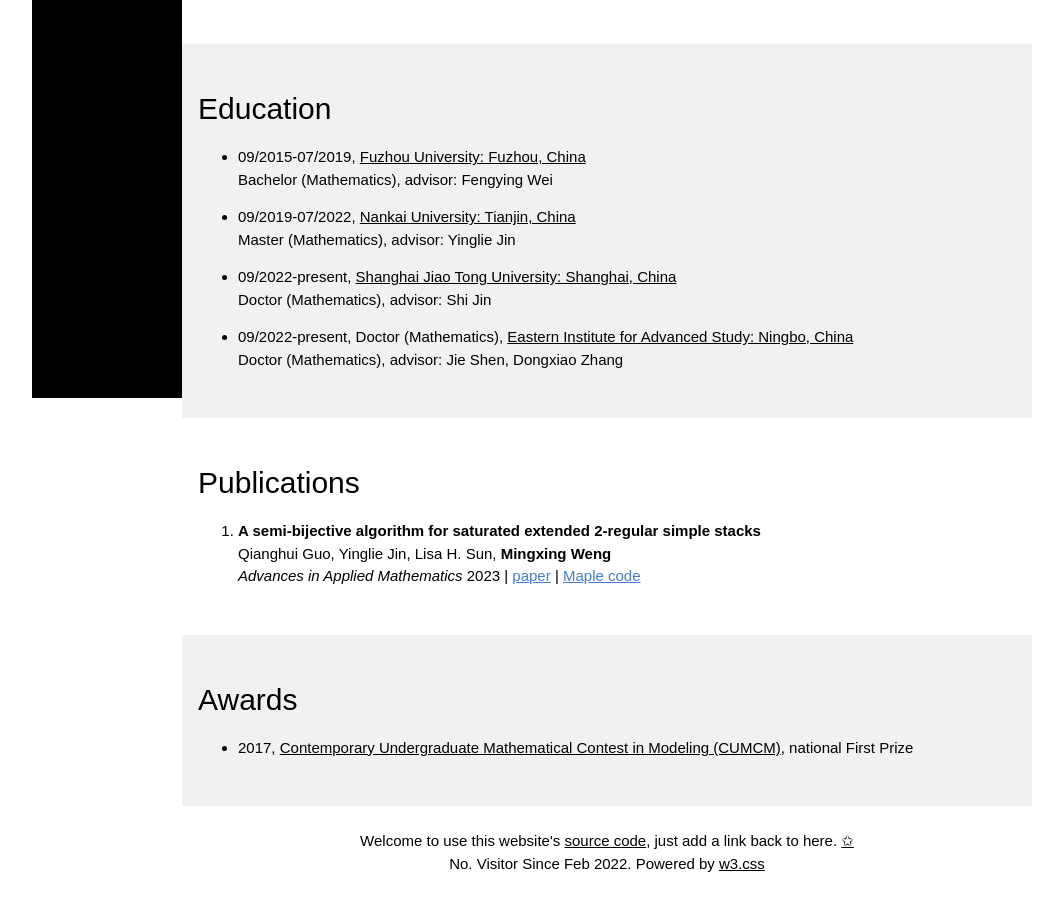
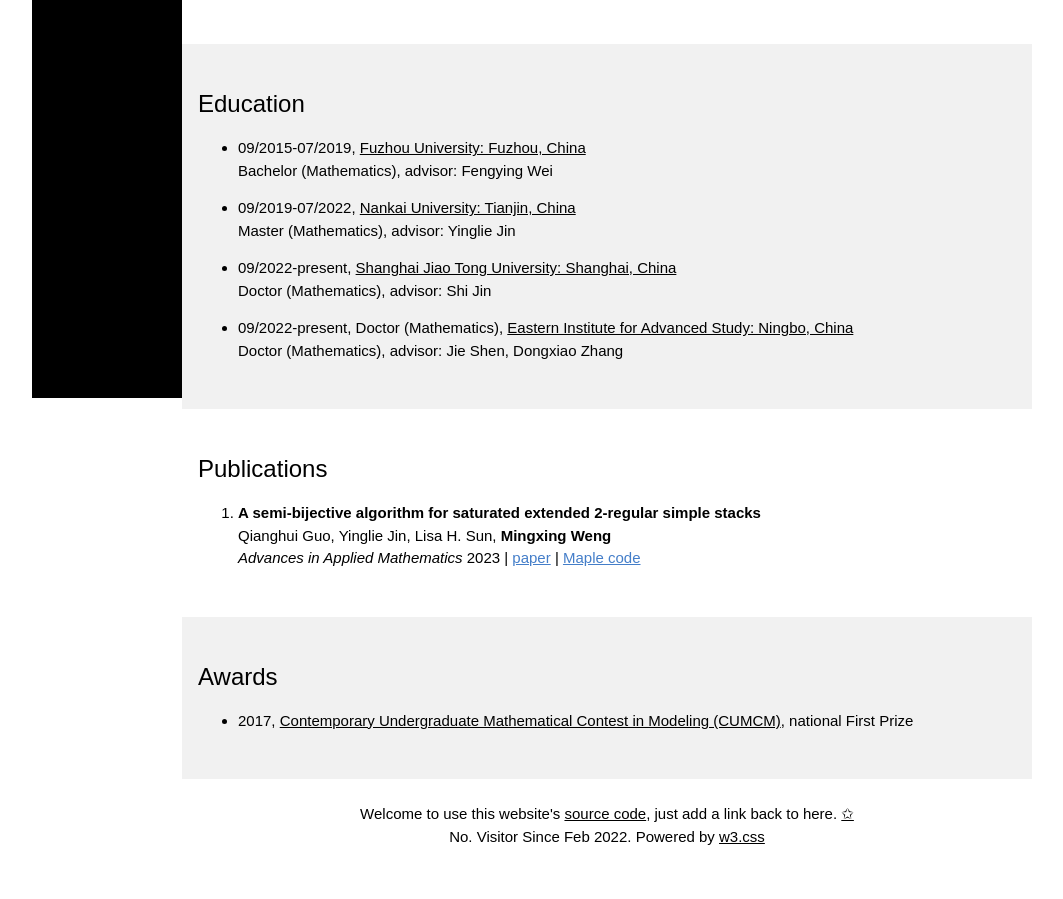
Before and after one commit to mxweng/HomePage, a plain HTML site: page index.html in a window 1280 px wide. Shown: the part 402-1301 px from the top of the page, without its empty margins (108-1171 px from the left). After the commit the page ends 1274 px from the top, so only its background shows below. Drawn offline with Linux system fonts and the light colour scheme; a script that the page names is missing.

Commit message:
change section title size from h2 to h3

```diff
--- a/index.html
+++ b/index.html
@@ -99,7 +99,7 @@
 
 <!-- The Education Section -->
   <div class="w3-container w3-light-grey w3-padding-32" id="education">
-   <h2>Education</h2>
+   <h3>Education</h3>
       <ul>
       <p><li> 09/2015-07/2019, <a href="https://www.fzu.edu.cn/">Fuzhou University: Fuzhou, China</a>
       <br>Bachelor (Mathematics), advisor: Fengying Wei</p>
@@ -114,7 +114,7 @@
 
  <!-- The Publications Section -->
   <div class="w3-container w3-padding-32"" id="publications">
-    <h2>Publications</h2>
+    <h3>Publications</h3>
       <ol>
 
       <p>
@@ -131,7 +131,7 @@
 
   <!-- The Awards Section -->
   <div class="w3-container w3-light-grey w3-padding-32" id="award">
-    <h2>Awards</h2>
+    <h3>Awards</h3>
     <ul>
     <p><li> 2017, <a href="http://www.mcm.edu.cn/">Contemporary Undergraduate Mathematical Contest in Modeling (CUMCM)</a>, national First
 Prize</p>
```
